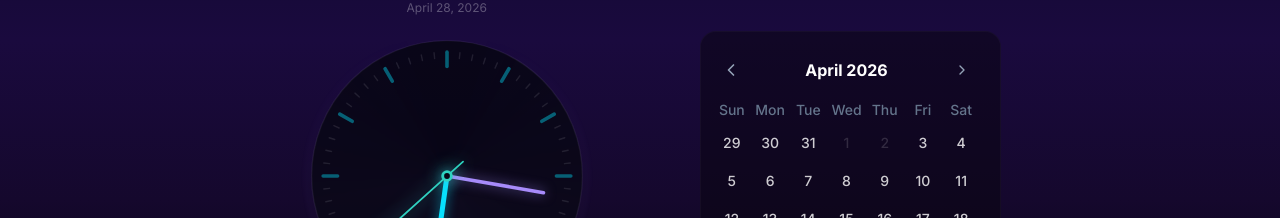
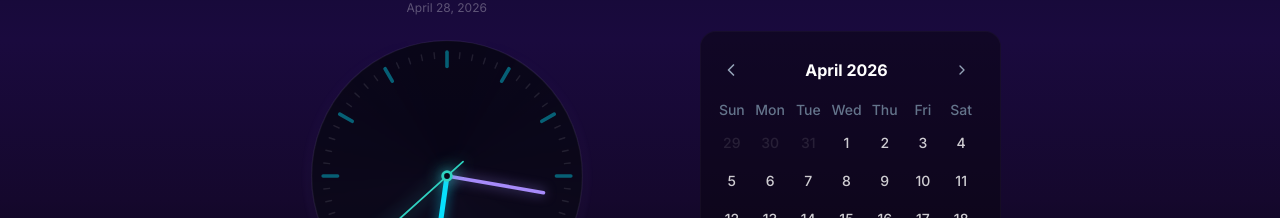
Before and after one commit to Ashik1814/Portfolio_static, a Next.js app: page / in a window 1280 px wide. Shown: the part 1240-1458 px from the top of the page. Built offline with nearby package versions, Linux system fonts and the light colour scheme.

Commit message:
Update page

```diff
--- a/src/app/page.tsx
+++ b/src/app/page.tsx
@@ -123,6 +123,11 @@ interface FeaturedProject {
   image: string;
 }
 
+interface CalendarDay {
+  day: number;
+  isCurrentMonth: boolean;
+}
+
 /** Default placeholder image — change per project as needed */
 const DEFAULT_PROJECT_IMAGE = '/projects/saas-marketing-website.png';
 
@@ -229,7 +234,38 @@ const defaultTagColor = { bg: 'bg-white/10', text: 'text-white/70' };
 export default function Home() {
   const cardsRef = useRef<HTMLDivElement>(null);
   const [selectedProject, setSelectedProject] = useState<FeaturedProject | null>(null);
-  const [selectedDate, setSelectedDate] = useState<number>(28);
+  const [selectedDate, setSelectedDate] = useState<number>(new Date().getDate());
+  const [currentMonth, setCurrentMonth] = useState<number>(new Date().getMonth());
+  const [currentYear, setCurrentYear] = useState<number>(new Date().getFullYear());
+
+  const monthNames = ["January", "February", "March", "April", "May", "June", "July", "August", "September", "October", "November", "December"];
+
+  const getCalendarDays = (): CalendarDay[] => {
+    const daysInMonth = new Date(currentYear, currentMonth + 1, 0).getDate();
+    const firstDayOfMonth = new Date(currentYear, currentMonth, 1).getDay();
+    const prevMonthDays = new Date(currentYear, currentMonth, 0).getDate();
+
+    const days: CalendarDay[] = [];
+    // Previous month days (filling empty cells at start)
+    for (let i = firstDayOfMonth - 1; i >= 0; i--) {
+      days.push({ day: prevMonthDays - i, isCurrentMonth: false });
+    }
+    // Current month days
+    for (let i = 1; i <= daysInMonth; i++) {
+      days.push({ day: i, isCurrentMonth: true });
+    }
+    // Next month days (filling empty cells at end) - only up to 5 rows (35 cells)
+    const totalCells = days.length;
+    const remaining = totalCells <= 35 ? 35 - totalCells : 42 - totalCells;
+    for (let i = 1; i <= remaining; i++) {
+      days.push({ day: i, isCurrentMonth: false });
+    }
+    return days;
+  };
+
+  const calendarDays = getCalendarDays();
+  const today = new Date().getDate();
+  const isCurrentMonth = currentMonth === new Date().getMonth() && currentYear === new Date().getFullYear();
 
   // Entrance animation for summary cards
   useEffect(() => {
@@ -352,11 +388,27 @@ export default function Home() {
               <WorldClock />
               <div className="w-full max-w-[420px] -mt-16 pl-2 sm:pl-4 rounded-2xl border border-white/[0.03] p-5 sm:p-6" style={{ background: 'rgba(8, 5, 15, 0.5)' }}>
                  <div className="flex items-center justify-between mb-4">
-                  <button className="w-7 h-7 rounded-md flex items-center justify-center hover:bg-white/[0.06] text-[#94a3b8] transition-colors">
+                   <button
+                     onClick={() => {
+                       const newDate = new Date(currentYear, currentMonth - 1, 1);
+                       setCurrentMonth(newDate.getMonth());
+                       setCurrentYear(newDate.getFullYear());
+                       setSelectedDate(newDate.getDate());
+                     }}
+                     className="w-7 h-7 rounded-md flex items-center justify-center hover:bg-white/[0.06] text-[#94a3b8] transition-colors"
+                   >
                      <svg xmlns="http://www.w3.org/2000/svg" width="24" height="24" viewBox="0 0 24 24" fill="none" stroke="currentColor" strokeWidth="2" strokeLinecap="round" strokeLinejoin="round" className="w-5 h-5"><path d="m15 18-6-6 6-6"/></svg>
                    </button>
-                  <h4 className="text-base font-bold text-white">April 2026</h4>
-                  <button className="w-7 h-7 rounded-md flex items-center justify-center hover:bg-white/[0.06] text-[#94a3b8] transition-colors">
+                   <h4 className="text-base font-bold text-white">{monthNames[currentMonth]} {currentYear}</h4>
+                    <button
+                     onClick={() => {
+                       const newDate = new Date(currentYear, currentMonth + 1, 1);
+                       setCurrentMonth(newDate.getMonth());
+                       setCurrentYear(newDate.getFullYear());
+                       setSelectedDate(newDate.getDate());
+                     }}
+                     className="w-7 h-7 rounded-md flex items-center justify-center hover:bg-white/[0.06] text-[#94a3b8] transition-colors"
+                   >
                      <svg xmlns="http://www.w3.org/2000/svg" width="24" height="24" viewBox="0 0 24 24" fill="none" stroke="currentColor" strokeWidth="2" strokeLinecap="round" strokeLinejoin="round" className="w-4 h-4"><path d="m9 18 6-6-6-6"/></svg>
                    </button>
                  </div>
@@ -371,28 +423,26 @@ export default function Home() {
                     <div className="text-center text-sm font-medium text-[#64748b]">Sat</div>
                   </div>
                    <div className="grid grid-cols-7 gap-2">
-                    {[29, 30, 31, 1, 2, 3, 4, 5, 6, 7, 8, 9, 10, 11, 12, 13, 14, 15, 16, 17, 18, 19, 20, 21, 22, 23, 24, 25, 26, 27, 28, 29, 30, 1, 2].map((day, idx) => {
-                      const isSelected = selectedDate === day;
-                      const isCurrentDay = day === 28;
-                      return (
+                      {calendarDays.map(({day, isCurrentMonth: isDayInMonth}, idx) => (
                         <button
                           key={idx}
                           type="button"
                           onClick={() => setSelectedDate(day)}
                            className={`aspect-square flex items-center justify-center rounded-md text-sm font-medium transition-all duration-200 ${
-                            isSelected || isCurrentDay
-                              ? 'bg-gradient-to-br from-[#00e5ff] to-[#64b5f6] text-[#06080f] shadow-md shadow-[#00e5ff]/20 font-bold'
-                              : day > 27 && day <= 31
-                              ? 'text-white/80 hover:bg-white/[0.06]'
-                              : day === 1 || day === 2
-                              ? 'text-white/15 cursor-default'
-                              : 'text-white/80 hover:bg-white/[0.06]'
+                              selectedDate === day
+                                ? "bg-gradient-to-br from-[#00e5ff] to-[#64b5f6] text-[#06080f] shadow-md shadow-[#00e5ff]/20 font-bold"
+                                : day === 0
+                                ? "text-transparent cursor-default"
+                                : !isDayInMonth
+                                ? "text-white/10 hover:bg-white/[0.02] cursor-default"
+                                : day === today
+                                ? "bg-gradient-to-br from-[#00e5ff]/50 to-[#64b5f6]/50 text-[#00e5ff] font-bold border border-[#00e5ff]/30"
+                                : "text-white/80 hover:bg-white/[0.06]"
                             }`}
                         >
-                          {day}
+                          {day === 0 ? "" : day}
                         </button>
-                      );
-                    })}
+                      ))}
                    </div>
                 </div>
               </div>
```
Lines whose indentation alone changed are shown as unchanged.
